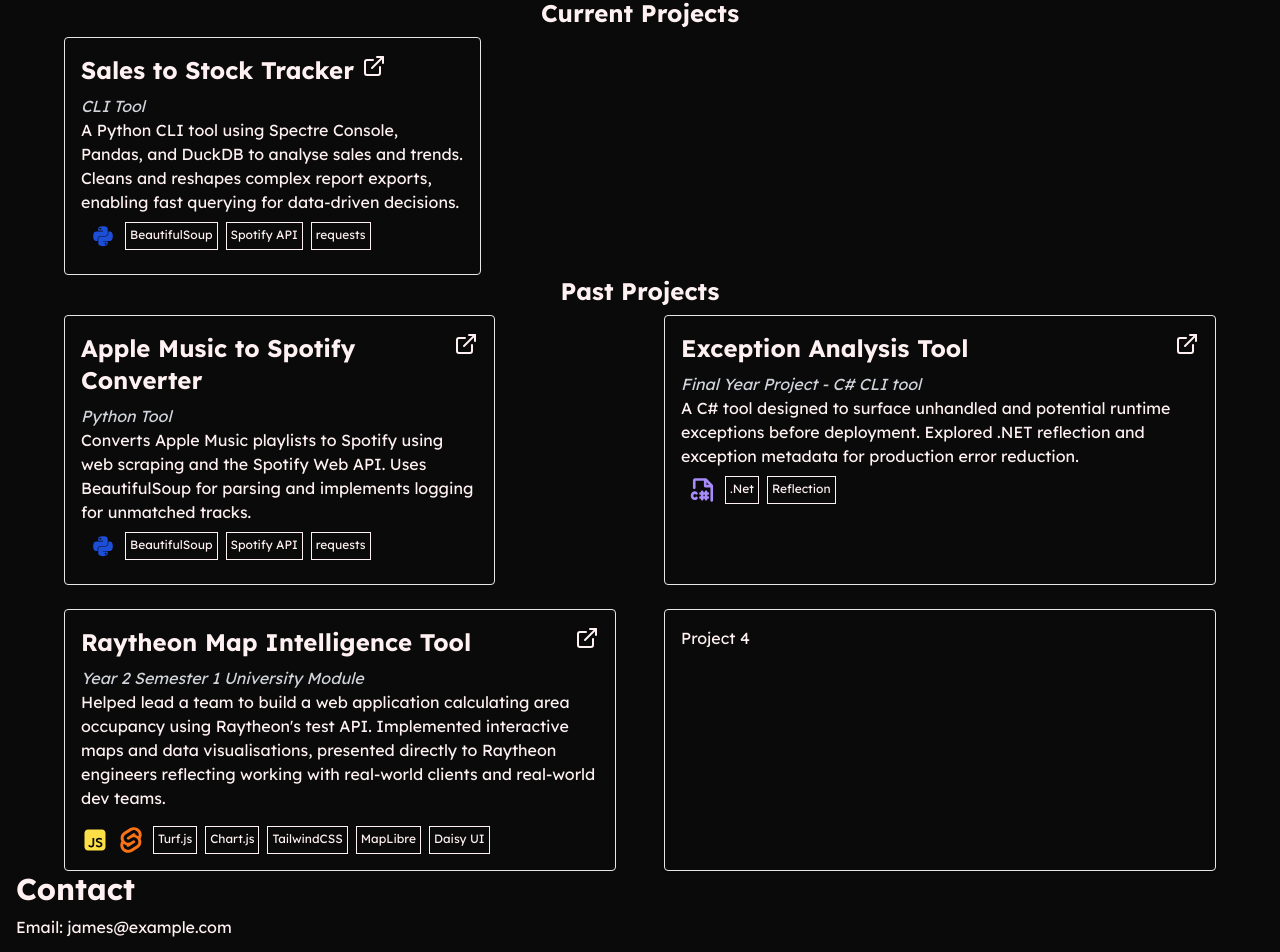
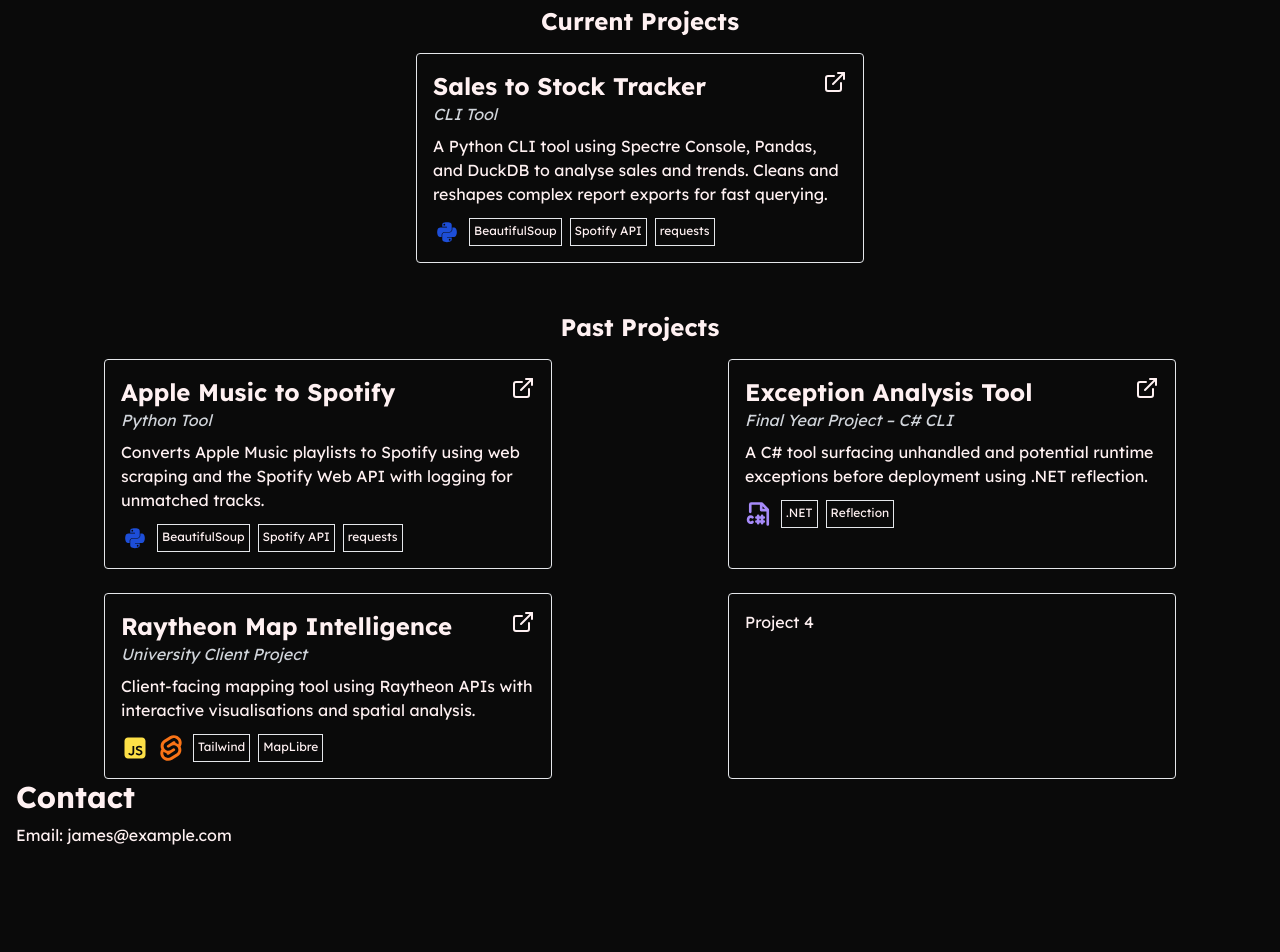
Before and after one commit to WestheadJ/portfolio, a React (Vite) app: page / in a window 1280 px wide. Shown: the part 1226-2178 px from the top of the page. After the commit the page ends 2089 px from the top, so only its background shows below. Built offline with nearby package versions, Linux system fonts and the light colour scheme.

Commit message:
centred grid

```diff
--- a/src/components/projects/Projects.jsx
+++ b/src/components/projects/Projects.jsx
@@ -4,93 +4,134 @@
 import { PiFileCSharpBold } from "react-icons/pi";
 import { RiJavascriptFill, RiSvelteFill } from "react-icons/ri";
 
+export default function Projects() {
+    return (
+        <section className="w-full flex justify-center">
+            <div className="w-full max-w-7xl px-6">
 
-export default function Projects() {
-    return (<div>
-        <h1 className="text-3xl font-bold mb-2 text-center">Projects</h1>
-        <h2 className="text-2xl font-bold mb-2 text-center">Current Projects</h2>
-        <div className="max-w-6xl mx-auto">
-            <div className="grid grid-cols-1 sm:grid-cols-2 gap-x-10 gap-y-6 justify-center">
-                <div title="Click for more information..." className="group w-[75%]  p-4 border border-solid hover:border-amber-100 rounded  hover:shadow-md hover:scale-[1.02] transition-transform duration-200 ">
+                <h1 className="text-3xl font-bold mb-4 text-center">Projects</h1>
+
+                {/* ===================== CURRENT PROJECTS ===================== */}
+                <h2 className="text-2xl font-bold mb-4 text-center">Current Projects</h2>
+
+                <div className="grid grid-cols-1 place-items-center gap-y-6 mb-12">
+                    <div
+                        title="Click for more information..."
+                        className="group w-full max-w-md p-4 border border-solid rounded hover:border-amber-100 hover:shadow-md hover:scale-[1.02] transition-transform duration-200"
+                    >
                         <a href="/projects/apple-music-spotify-converter">
-                        <div className="card-top flex flex-row gap-2 ">
+                            <div className="flex justify-between gap-2 mb-2">
                                 <div>
-                                <h3 className=" relative inline-block text-2xl font-bold after:absolute after:left-0 after:-bottom-1 after:h-[2px] after:w-0 after:bg-amber-100 after:transition-all after:duration-300 group-hover:after:w-full mb-2">Sales to Stock Tracker</h3>
+                                    <h3 className="relative inline-block text-2xl font-bold after:absolute after:left-0 after:-bottom-1 after:h-[2px] after:w-0 after:bg-amber-100 after:transition-all after:duration-300 group-hover:after:w-full">
+                                        Sales to Stock Tracker
+                                    </h3>
                                     <p className="font-extralight italic text-gray-300">CLI Tool</p>
                                 </div>
-                            <div className=" w-6 h-6 text-muted-foreground hover:scale-110 hover:cursor-pointer transition-transform duration-200 ">
-                                <ExternalLink
-                                    id="proj-1"
-                                    className="w-6 h-6 text-muted-foreground group-hover:text-amber-100 transition-colors duration-200"
-                                />
+                                <ExternalLink className="w-6 h-6 text-muted-foreground group-hover:text-amber-100 transition-colors duration-200" />
+                            </div>
+
+                            <p className="mb-3">
+                                A Python CLI tool using Spectre Console, Pandas, and DuckDB to analyse
+                                sales and trends. Cleans and reshapes complex report exports for fast
+                                querying.
+                            </p>
+
+                            <div className="flex gap-2">
+                                <DiPython className="w-7 h-7 text-blue-700" />
+                                <span className="text-xs p-1 border">BeautifulSoup</span>
+                                <span className="text-xs p-1 border">Spotify API</span>
+                                <span className="text-xs p-1 border">requests</span>
+                            </div>
+                        </a>
                     </div>
                 </div>
-                        <p>A Python CLI tool using Spectre Console, Pandas, and DuckDB to analyse sales and trends. Cleans and reshapes complex report exports, enabling fast querying for data-driven decisions.</p>
-                        <div className="flex p-2 gap-2"><DiPython className="w-7 h-7 text-blue-700" aria-label="Python Logo" /> <a className="text-xs p-1 border border-rose-50 text-muted-foreground ">BeautifulSoup</a><a className="text-xs p-1 border border-rose-50 text-muted-foreground ">Spotify API</a><a className="text-xs p-1 border border-rose-50 text-muted-foreground ">requests</a></div>
+
+                {/* ===================== PAST PROJECTS ===================== */}
+                <h2 className="text-2xl font-bold mb-4 text-center">Past Projects</h2>
+
+                <div className="grid grid-cols-1 sm:grid-cols-2 gap-x-12 gap-y-6 justify-items-center">
+
+                    {/* Apple Music → Spotify */}
+                    <div className="group w-full max-w-md mx-auto p-4 border rounded hover:border-amber-100 hover:shadow-md hover:scale-[1.02] transition-transform duration-200">
+                        <a href="/projects/apple-music-spotify-converter">
+                            <div className="flex justify-between mb-2">
+                                <div>
+                                    <h3 className="text-2xl font-bold">Apple Music to Spotify</h3>
+                                    <p className="italic text-gray-300">Python Tool</p>
+                                </div>
+                                <ExternalLink className="w-6 h-6" />
+                            </div>
+
+                            <p className="mb-3">
+                                Converts Apple Music playlists to Spotify using web scraping and
+                                the Spotify Web API with logging for unmatched tracks.
+                            </p>
+
+                            <div className="flex gap-2">
+                                <DiPython className="w-7 h-7 text-blue-700" />
+                                <span className="text-xs p-1 border">BeautifulSoup</span>
+                                <span className="text-xs p-1 border">Spotify API</span>
+                                <span className="text-xs p-1 border">requests</span>
+                            </div>
                         </a>
+                    </div>
+
+                    {/* Exception Analysis Tool */}
+                    <div className="group w-full max-w-md mx-auto p-4 border rounded hover:border-amber-100 hover:shadow-md hover:scale-[1.02] transition-transform duration-200">
+                        <a href="/projects/exception-analysis-tool">
+                            <div className="flex justify-between mb-2">
+                                <div>
+                                    <h3 className="text-2xl font-bold">Exception Analysis Tool</h3>
+                                    <p className="italic text-gray-300">Final Year Project – C# CLI</p>
+                                </div>
+                                <ExternalLink className="w-6 h-6" />
+                            </div>
+
+                            <p className="mb-3">
+                                A C# tool surfacing unhandled and potential runtime exceptions
+                                before deployment using .NET reflection.
+                            </p>
+
+                            <div className="flex gap-2">
+                                <PiFileCSharpBold className="w-7 h-7 text-violet-400" />
+                                <span className="text-xs p-1 border">.NET</span>
+                                <span className="text-xs p-1 border">Reflection</span>
+                            </div>
+                        </a>
+                    </div>
+
+                    {/* Raytheon Project */}
+                    <div className="group w-full max-w-md mx-auto p-4 border rounded hover:border-amber-100 hover:shadow-md hover:scale-[1.02] transition-transform duration-200">
+                        <a href="/projects/raytheon-map-tool">
+                            <div className="flex justify-between mb-2">
+                                <div>
+                                    <h3 className="text-2xl font-bold">Raytheon Map Intelligence</h3>
+                                    <p className="italic text-gray-300">University Client Project</p>
+                                </div>
+                                <ExternalLink className="w-6 h-6" />
+                            </div>
+
+                            <p className="mb-3">
+                                Client-facing mapping tool using Raytheon APIs with interactive
+                                visualisations and spatial analysis.
+                            </p>
+
+                            <div className="flex gap-2">
+                                <RiJavascriptFill className="w-7 h-7 text-yellow-300" />
+                                <RiSvelteFill className="w-7 h-7 text-orange-500" />
+                                <span className="text-xs p-1 border">Tailwind</span>
+                                <span className="text-xs p-1 border">MapLibre</span>
+                            </div>
+                        </a>
+                    </div>
+
+                    {/* Placeholder */}
+                    <div className="w-full max-w-md mx-auto p-4 border rounded">
+                        Project 4
                     </div>
 
                 </div>
             </div>
-        <h2 className="text-2xl font-bold mb-2 text-center">Past Projects</h2>
-        <div className="max-w-6xl mx-auto">
-            <div className="grid grid-cols-1 sm:grid-cols-2 gap-x-12 gap-y-6 justify-center">
-                <div className="group w-[78%] p-4 border border-solid hover:border-amber-100 rounded hover:shadow-md hover:scale-[1.02] transition-transform duration-200">
-                    <a href="/projects/apple-music-spotify-converter">
-                        <div className="card-top flex flex-row gap-2 justify-between">
-                            <div>
-                                <h3 className="relative inline-block text-2xl font-bold after:absolute after:left-0 after:-bottom-1 after:h-[2px] after:w-0 after:bg-amber-100 after:transition-all after:duration-300 group-hover:after:w-full mb-2">Apple Music to Spotify Converter</h3>
-                                <p className="font-extralight italic text-gray-300">Python Tool</p>
-                            </div>
-                            <div className=" w-6 h-6 text-muted-foreground hover:scale-110 hover:cursor-pointer transition-transform duration-200 ">
-                                <ExternalLink
-                                    id="proj-1"
-                                    className="w-6 h-6 text-muted-foreground group-hover:text-amber-100 transition-colors duration-200"
-                                />
-                            </div>
-                        </div>
-                        <p>Converts Apple Music playlists to Spotify using web scraping and the Spotify Web API. Uses BeautifulSoup for parsing and implements logging for unmatched tracks.</p>
-                        <div className="flex p-2 gap-2"><DiPython className="w-7 h-7 text-blue-700" aria-label="Python Logo" /> <a className="text-xs p-1 border border-rose-50 text-muted-foreground ">BeautifulSoup</a><a className="text-xs p-1 border border-rose-50 text-muted-foreground ">Spotify API</a><a className="text-xs p-1 border border-rose-50 text-muted-foreground ">requests</a></div>
-                    </a>
-                </div>
-                <div className="group p-4 border border-solid hover:border-amber-100 rounded  hover:shadow-md hover:scale-[1.02] transition-transform duration-200 ">
-                    <a href="/projects/apple-music-spotify-converter">
-                        <div className="card-top flex flex-row gap-2 justify-between">
-                            <div>
-                                <h3 className=" relative inline-block text-2xl font-bold after:absolute after:left-0 after:-bottom-1 after:h-[2px] after:w-0 after:bg-amber-100 after:transition-all after:duration-300 group-hover:after:w-full mb-2">Exception Analysis Tool</h3>
-                                <p className="font-extralight italic text-gray-300">Final Year Project - C# CLI tool</p>
-                            </div>
-                            <div className=" w-6 h-6 text-muted-foreground hover:scale-110 hover:cursor-pointer transition-transform duration-200 ">
-                                <ExternalLink
-                                    id="proj-2"
-                                    className="w-6 h-6 text-muted-foreground group-hover:text-amber-100 transition-colors duration-200"
-                                />
-                            </div>
-                        </div>
-                        <p>A C# tool designed to surface unhandled and potential runtime exceptions before deployment. Explored .NET reflection and exception metadata for production error reduction.</p>
-                        <div className="flex p-2 gap-2"><PiFileCSharpBold className="w-7 h-7 text-violet-400" aria-label="C#" /> <a className="text-xs p-1 border border-rose-50 text-muted-foreground ">.Net</a><a className="text-xs p-1 border border-rose-50 text-muted-foreground ">Reflection</a></div>
-                    </a>
-                </div>
-                <div className="group p-4 border border-solid hover:border-amber-100 rounded  hover:shadow-md hover:scale-[1.02] transition-transform duration-200 ">
-                    <a href="/projects/apple-music-spotify-converter">
-                        <div className="card-top flex flex-row justify-between">
-                            <div>
-                                <h2 className=" relative inline-block text-2xl font-bold after:absolute after:left-0 after:-bottom-1 after:h-[2px] after:w-0 after:bg-amber-100 after:transition-all after:duration-300 group-hover:after:w-full mb-2">Raytheon Map Intelligence Tool</h2>
-                                <p className="font-extralight italic text-gray-300">Year 2 Semester 1 University Module</p>
-                            </div>
-                            <div className="  w-6 h-6 text-muted-foreground hover:scale-110 hover:cursor-pointer transition-transform duration-200 ">
-                                <ExternalLink
-                                    id="proj-3"
-                                    className="w-6 h-6 text-muted-foreground group-hover:text-amber-100 transition-colors duration-200"
-                                />
-                            </div>
-                        </div>
-                        <p>Helped lead a team to build a web application calculating area occupancy using Raytheon's test API. Implemented interactive maps and data visualisations, presented directly to Raytheon engineers reflecting working with real-world clients and real-world dev teams.</p>
-                        <div className="flex pt-4  gap-2"><RiJavascriptFill className="w-7 h-7 text-yellow-300" aria-label="JavaScript Icon" /> <RiSvelteFill className="w-7 h-7 text-orange-500" /><a className="text-xs p-1 border border-rose-50 text-muted-foreground ">Turf.js</a><a className="text-xs p-1 border border-rose-50 text-muted-foreground ">Chart.js</a><a className="text-xs p-1 border border-rose-50 text-muted-foreground ">TailwindCSS</a><a className="text-xs p-1 border border-rose-50 text-muted-foreground ">MapLibre</a><a className="text-xs p-1 border border-rose-50 text-muted-foreground ">Daisy UI</a></div>
-                    </a>
-                </div>
-                <div className="p-4 border rounded shadow hover:shadow-lg transition">Project 4</div>
-            </div>
-        </div>
-    </div>)
+        </section>
+    );
 }
```
Lines whose indentation alone changed are shown as unchanged.
